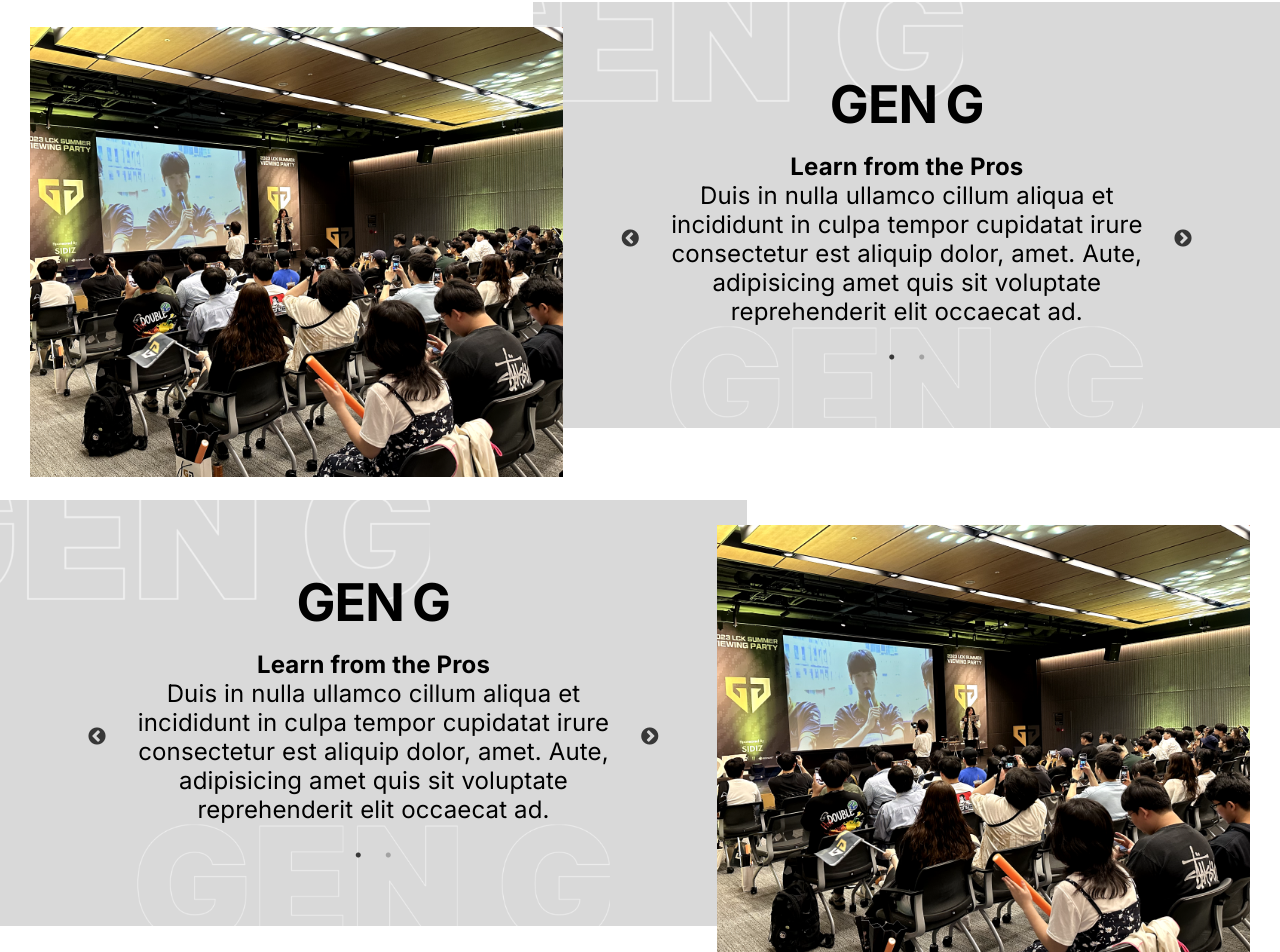
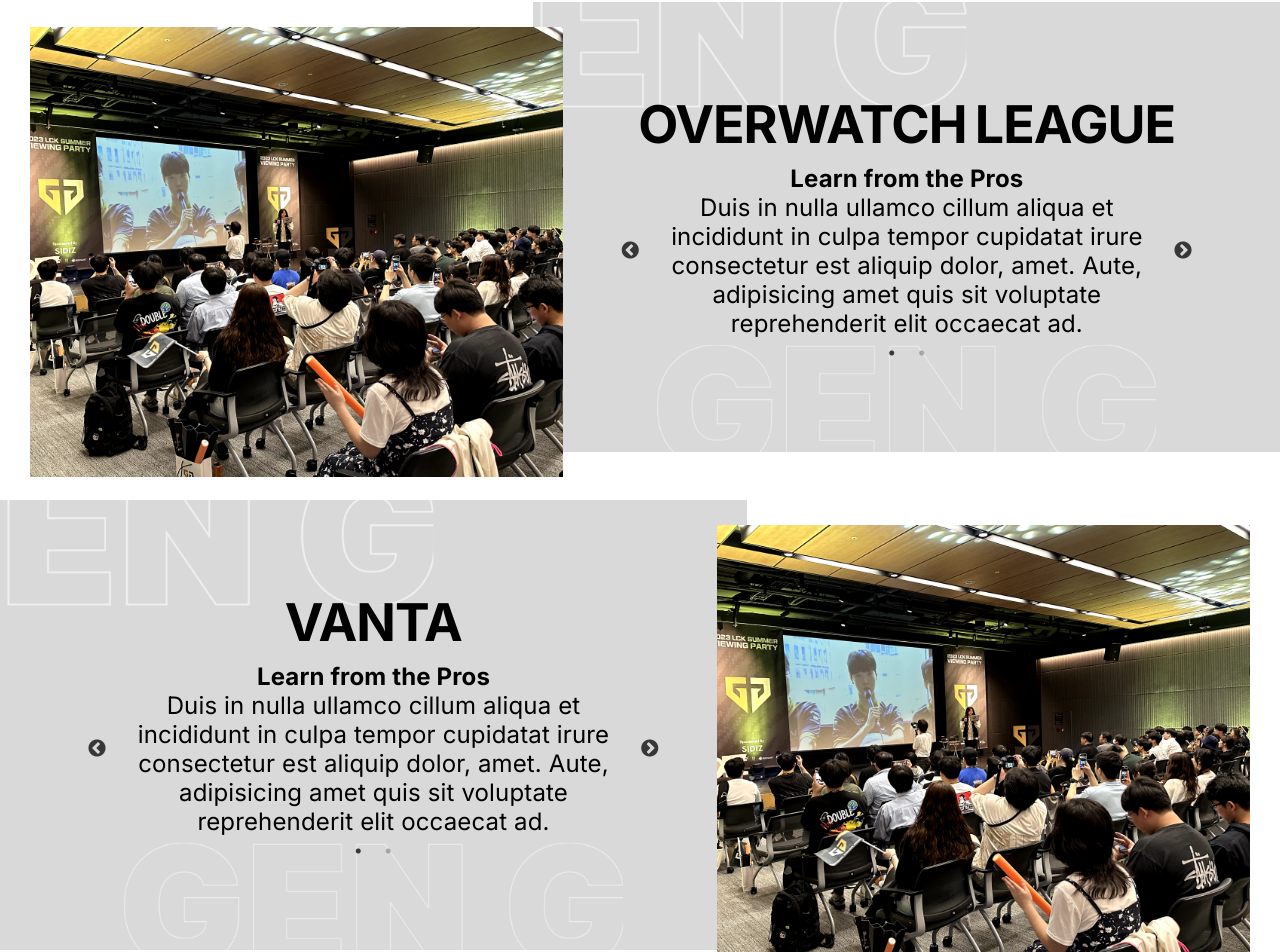
Before and after one commit to UHEsports/UHE-Website, a React (Create React App) app: page /#/education in a window 1280 px wide. Shown: the part 1832-2784 px from the top of the page. Built offline with nearby package versions, Linux system fonts and the light colour scheme.

Commit message:
completed the left and right internship graphics

```diff
--- a/src/pages/Education.css
+++ b/src/pages/Education.css
@@ -1,7 +1,17 @@
-.carouselRight {
-
+.InternshipInformation {
+    background-image: url('../images/gen_g_grey_background.png');
+    background-size: cover;
+    background-position: center;
+    display: flex;
+    align-items: center;
+    justify-content: center;
 }
 
-/*.carouselLeft {*/
-/*    */
-/*}*/
+.InternshipInformation {
+    background-image: url('../images/gen_g_grey_background.png');
+    background-size: cover;
+    background-position: center;
+    display: flex;
+    align-items: center;
+    justify-content: center;
+}
--- a/src/pages/Education.js
+++ b/src/pages/Education.js
@@ -6,7 +6,6 @@ import Grid from '@mui/material/Grid';
 import Box from '@mui/material/Box';
 import Slider from "react-slick";
 import education_1 from "../images/education_intro_image_1.png";
-import gen_g_background from '../images/gen_g_grey_background.png';
 import SectionTitle from "../components/SectionTitle";
 import SectionDescription from "../components/SectionDescription";
 import {styled} from "@mui/material";
@@ -49,17 +48,6 @@ const textCarouselSettings = {
     arrows:true,
 };
 
-const images = [
-    geng_1,
-    geng_2,
-    geng_3,
-];
-
-const gengText = [
-    ["Learn from the Pros", "Duis in nulla ullamco cillum aliqua et incididunt in culpa tempor cupidatat irure consectetur est aliquip dolor, amet. Aute, adipisicing amet quis sit voluptate reprehenderit elit occaecat ad."],
-    ["Experience Korean Culture", "Duis in nulla ullamco cillum aliqua et incididunt in culpa tempor cupidatat irure consectetur est aliquip dolor, amet. Aute, adipisicing amet quis sit voluptate reprehenderit elit occaecat ad."]
-];
-
 function InternshipHeader() {
     const { ref, inView } = useInView({
         triggerOnce: true,
@@ -83,32 +71,34 @@ function InternshipHeader() {
     );
 }
 
-// TODO Convert into a local component
-function InternshipGraphicRight(){
+function InternshipDescription({title, descriptions}) {
     return(
-        <Grid container sx={{mt:{ lg:6, md:4, sm:4, xs:4}}}>
-            <Grid item lg={7} md={7} sm={12} xs={12} sx={{pt:{sm:2, xs:2}, pb:{sm:4, xs:4}, mb:{ sm:3 }, backgroundImage:`url('${gen_g_background}')`, backgroundSize:'cover', backgroundPosition:'center', display:'flex', alignItems:'center', justifyContent:'center' }}>
-                <Box sx={{ width:{ lg:'70%', md:'85%', sm:'70%', xs:'80%'}}}>
+        <Grid item lg={7} md={7} sm={12} xs={12} sx={{pt:{sm:2, xs:2}, pb:{sm:5, xs:5}, flexDirection: 'column' }} className="InternshipInformation">
             <SectionTitle>
-                        GEN G
+                {title}
             </SectionTitle>
+            <Box sx={{mt:1, width:{ lg:'70%', md:'75%', sm:'65%', xs:'80%'}}}>
                 <Slider {...textCarouselSettings}>
                     {
-                            gengText.map((text) => {
+                        descriptions.map((text) => {
                             return(
-                                    <>
-                                        <SectionDescription sx={{p:2, textAlign:'center'}}>
+                                <SectionDescription sx={{textAlign:'center'}}>
                                     <Box sx={{fontWeight:'bold'}}>{text[0]}</Box>{text[1]}
                                 </SectionDescription>
-                                    </>
                             );
                         })
                     }
                 </Slider>
             </Box>
         </Grid>
+    );
+}
+function InternshipGraphicRight({title, descriptions, images}){
+    return(
+        <Grid container sx={{mt:{ lg:6, md:4, sm:4, xs:4}}}>
+            <InternshipDescription title={title} descriptions={descriptions} />
             <Grid item lg={5} md={5} sm={12} xs={12}>
-                <Box sx={{top:{lg:25, md:30, sm:0}, left:{lg:-30, md:-10, sm:0}, position:'relative',}}>
+                <Box sx={{top:{lg:25, md:25, sm:0}, left:{lg:-30, md:-10, sm:0}, position:'relative'}}>
                     <Slider {...imageCarouselSettings}>
                         {
                             images.map((image) => {
@@ -126,11 +116,11 @@ function InternshipGraphicRight(){
     );
 }
 
-function InternshipGraphicLeft(){
+function InternshipGraphicLeft({title, descriptions, images}){
     return(
         <Grid container sx={{mt:{ lg:6, md:4, sm:4, xs:4}}}>
             <Grid item lg={5} md={5} sm={12} xs={12}>
-                <Box sx={{top:{lg:25, md:30, sm:0}, right:{lg:-30, md:-10, sm:0}, position:'relative',}}>
+                <Box sx={{top:{lg:25, md:25, sm:0}, right:{lg:-30, md:-10, sm:0}, position:'relative'}}>
                     <Slider {...imageCarouselSettings}>
                         {
                             images.map((image) => {
@@ -144,40 +134,33 @@ function InternshipGraphicLeft(){
                     </Slider>
                 </Box>
             </Grid>
-            <Grid item lg={7} md={7} sm={12} xs={12} sx={{pt:{sm:2, xs:2}, pb:{sm:4, xs:4}, mb:{ sm:3 }, backgroundImage:`url('${gen_g_background}')`, backgroundSize:'cover', backgroundPosition:'center', display:'flex', alignItems:'center', justifyContent:'center' }}>
-                <Box sx={{ width:{ lg:'70%', md:'85%', sm:'70%', xs:'80%'}}}>
-                    <SectionTitle>
-                        GEN G
-                    </SectionTitle>
-                    <Slider {...textCarouselSettings}>
-                        {
-                            gengText.map((text) => {
-                                return(
-                                    <>
-                                        <SectionDescription sx={{p:2, textAlign:'center'}}>
-                                            <Box sx={{fontWeight:'bold'}}>{text[0]}</Box>{text[1]}
-                                        </SectionDescription>
-                                    </>
-                                );
-                            })
-                        }
-                    </Slider>
-                </Box>
-            </Grid>
+            <InternshipDescription title={title} descriptions={descriptions} />
         </Grid>
     );
 }
 
 function Education() {
+    // We need org title
+    // we need org array descriptions
+    // images array
+    const images = [
+        geng_1,
+        geng_2,
+        geng_3,
+    ];
+
+    const exampleText = [
+        ["Learn from the Pros", "Duis in nulla ullamco cillum aliqua et incididunt in culpa tempor cupidatat irure consectetur est aliquip dolor, amet. Aute, adipisicing amet quis sit voluptate reprehenderit elit occaecat ad."],
+        ["Experience Korean Culture", "Duis in nulla ullamco cillum aliqua et incididunt in culpa tempor cupidatat irure consectetur est aliquip dolor, amet. Aute, adipisicing amet quis sit voluptate reprehenderit elit occaecat ad."]
+    ];
     return (
         <>
             <OpeningPageImage header="Education" imageURL={education_1}/>
-            {/*TODO instead of position absolute use grids and push the element out??*/}
             <InternshipHeader />
-            <InternshipGraphicRight />
-            <Box sx={{display: {lg: 'block', md: 'block', xs:'none' }}}><InternshipGraphicLeft  /></Box>
-            <Box sx={{display: {lg: 'none', md: 'none', xs:'block' }}}><InternshipGraphicRight  /></Box>
-            <InternshipGraphicRight />
+            <InternshipGraphicRight images={images} title="GEN G" descriptions={exampleText} />
+            <Box sx={{display: {lg: 'block', md: 'block', sm:'none', xs:'none' }}}><InternshipGraphicLeft images={images} title="OVERWATCH LEAGUE" descriptions={exampleText}  /></Box>
+            <Box sx={{display: {lg: 'none', md: 'none', sm:'block', xs:'block' }}}><InternshipGraphicRight images={images} title="OVERWATCH LEAGUE" descriptions={exampleText} /> </Box>
+            <InternshipGraphicRight images={images} title="VANTA" descriptions={exampleText} />
         </>
 
     );
```
Lines whose indentation alone changed are shown as unchanged.
